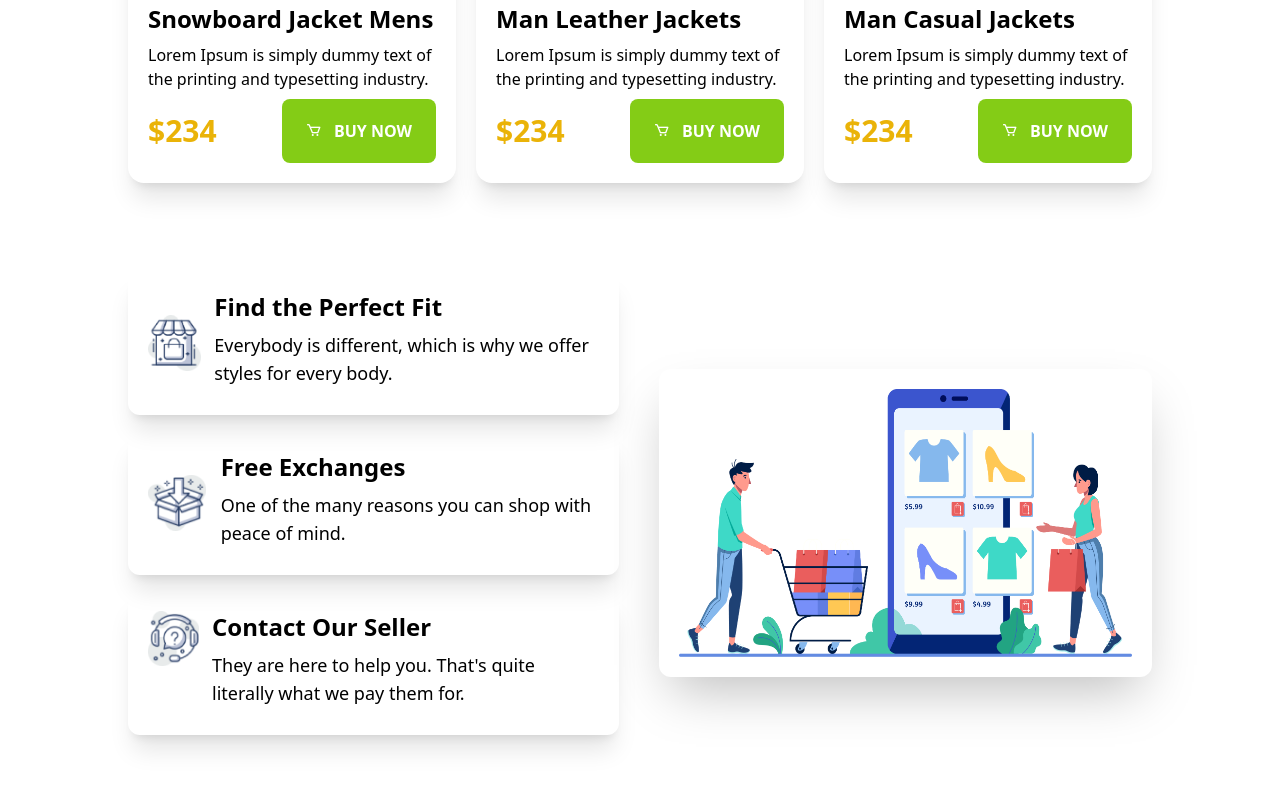
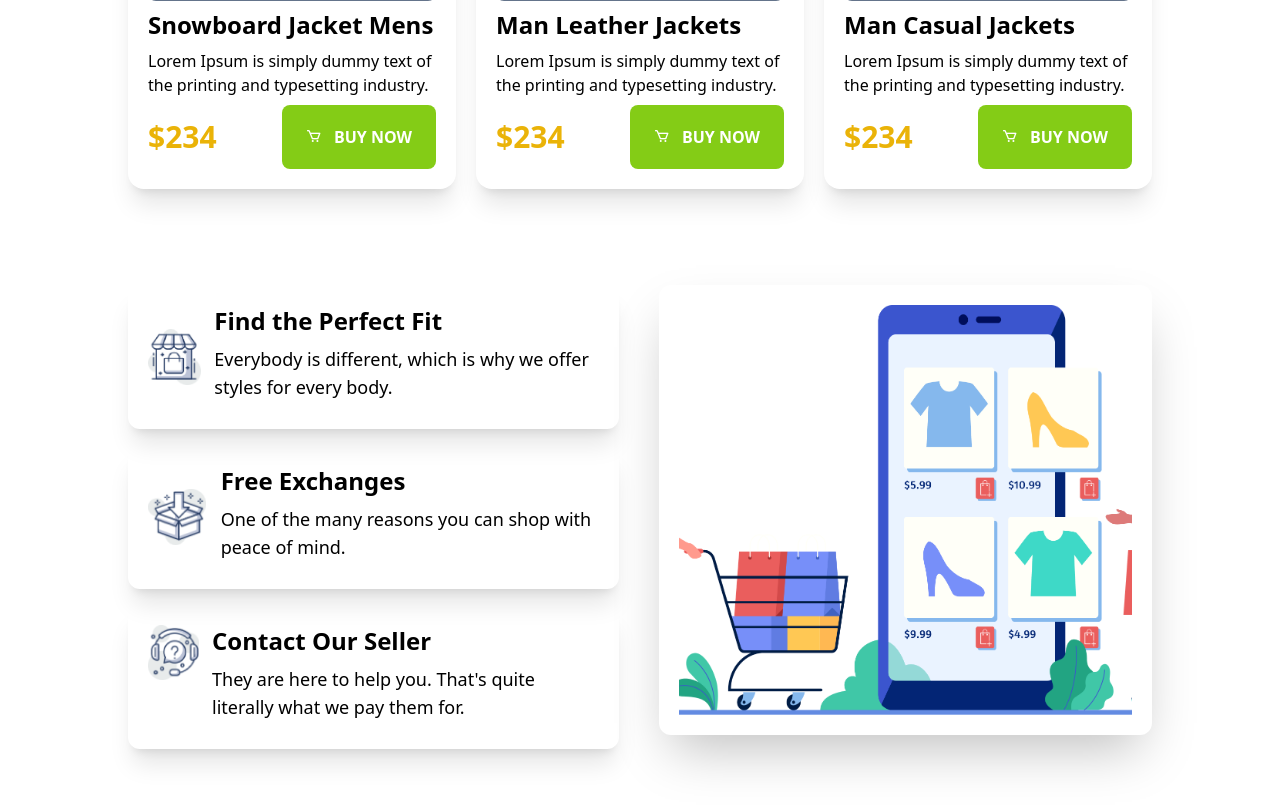
Before and after one commit to sadekcric/penguin_fashion-24, a plain HTML site: page index.html in a window 1280 px wide. Shown: the part 1739-2548 px from the top of the page. Drawn offline with nearby package versions, Linux system fonts and the light colour scheme.

Commit message:
all update Done

```diff
--- a/index.html
+++ b/index.html
@@ -21,7 +21,7 @@
     <nav>
       <div class="flex justify-between items-center w-4/5 m-auto mb-5">
         <!-- nav bar logo -->
-        <div class="w-1/2 md:w-1/4">
+        <div class="w-[300px]">
           <img src="penguin-fashion-resources-main/icons/logo.png" alt="" class="w-full">
         </div>
         <!-- nav menu -->
@@ -35,7 +35,7 @@
 
         </div>
         <div class="md:hidden">
-          <i class='bx bx-menu'></i>
+          <i class='bx bx-menu text-3xl'></i>
         </div>
       </div>
       <ul class=" flex flex-col items-center gap-4 mb-14">
@@ -283,8 +283,9 @@
       </div>
     </section>
     <!-- Perfect Fit / exchanges / contact -->
-    <section class="mt-10 lg:flex lg:h-[600px] lg:items-center lg:justify-between lg:gap-10">
-      <div class="lg:w-1/2 mb-10">
+    <section class="mt-24 mb-24 lg:flex lg:h-[450px]  lg:justify-between lg:gap-10">
+
+      <div class="lg:w-1/2 lg:flex lg:justify-between flex-col">
         <!-- find the perfect fit -->
         <div class="shadow-xl p-5 rounded-xl flex items-center mb-4">
           <div class="w-24">
@@ -332,7 +333,7 @@
 
       <!-- img section -->
       <div class=" shadow-2xl lg:w-1/2 rounded-xl p-5">
-        <img src="penguin-fashion-resources-main/images/shopping.png" alt="" class="w-full h-full ">
+        <img src="penguin-fashion-resources-main/images/shopping.png" alt="" class="w-full h-full object-cover">
       </div>
 
     </section>
```
